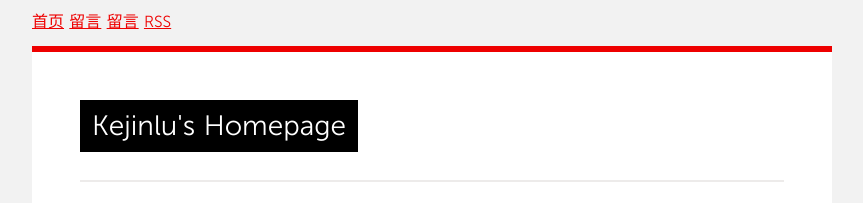
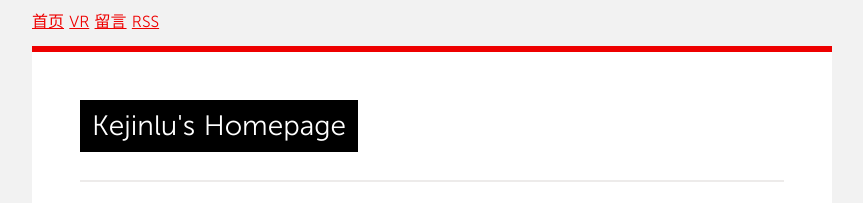
Before and after one commit to kejinlu/kejinlu.github.io, a Jekyll site: the page built from index.html, in a window 1280 px wide. Shown: the top 203 px of the page, without its empty margins (208-1071 px from the left). Built offline with Jekyll 4.4.1, drawn with Linux system fonts in a browser that asks for light colours; the list of posts is cut into pages by our own code.

Commit message:
Update default.html

```diff
--- a/_layouts/default.html
+++ b/_layouts/default.html
@@ -20,7 +20,7 @@
   <div id="body-wrapper">
     <div class="buttons">
       <a href="/" title="Go to homepage">首页</a>
-      <a href="/vr" title="VR">留言</a>
+      <a href="/vr" title="VR">VR</a>
       <a href="/guestbook" title="Guest Book">留言</a>
       <a href="/feed" title="Subscribe by RSS">RSS</a>
     </div>
```
